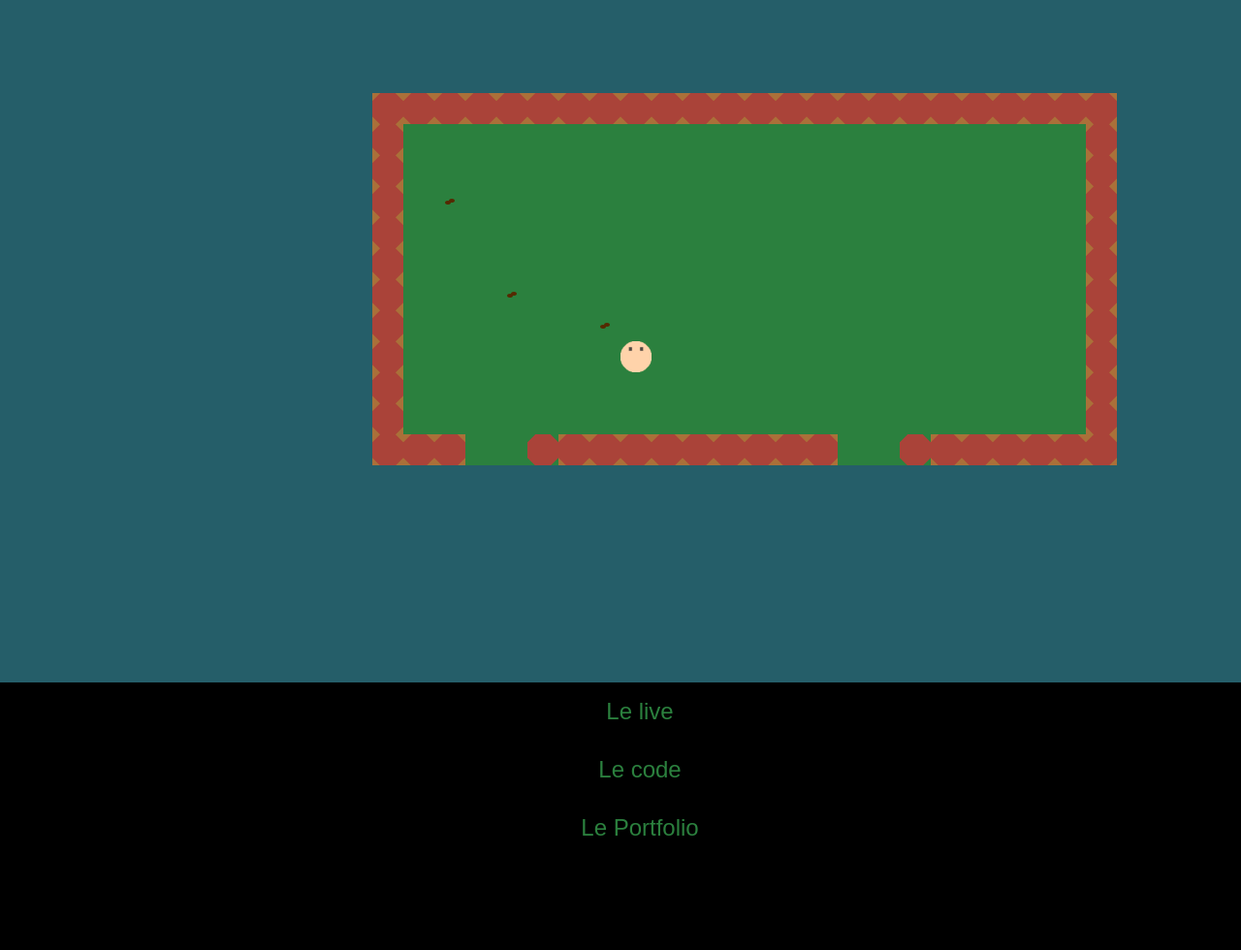
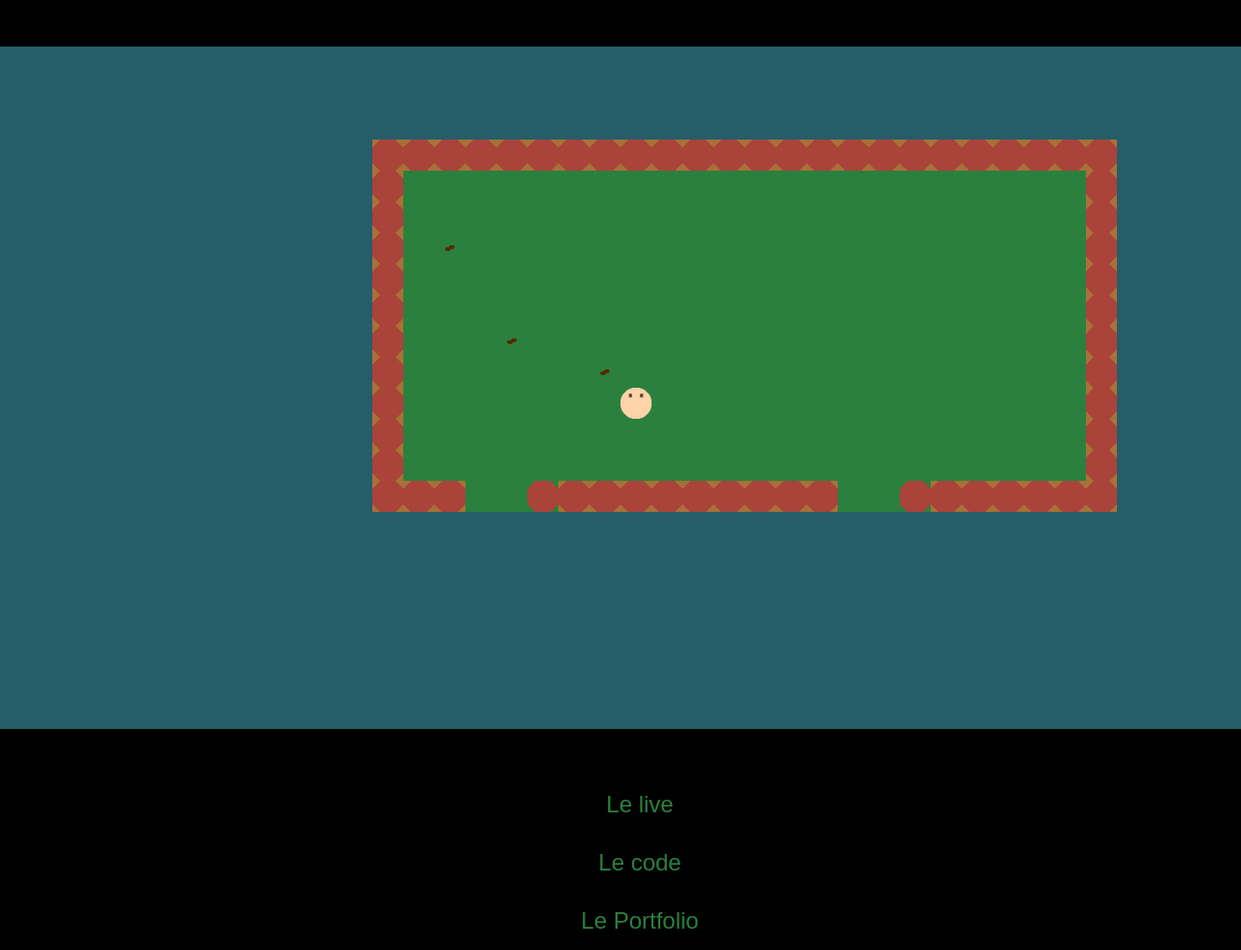
Before and after one commit to Eviber/islands, a plain HTML site: page index.html in a window 1280 px wide. Shown: the whole page at 97% size. Before the commit the page ends 884 px from the top, so only its background shows below. Drawn offline with Linux system fonts and the light colour scheme.

Commit message:
better layout

```diff
--- a/index.html
+++ b/index.html
@@ -13,7 +13,9 @@
     <script src="scroll.js"></script>
   </head>
   <body>
-    <canvas id="demo" width="1280" height="704"></canvas>
+    <div class="container">
+      <canvas id="demo" width="1280" height="704"></canvas>
+    </div>
     <p>
       <ul>
         <li><a href="https://twitch.tv/eviber">Le live</a></li>
--- a/style.css
+++ b/style.css
@@ -7,6 +7,12 @@ body {
 * {
   margin: 0;
   margin: 0rem;
+}
+
+.container {
+  display: grid;
+  align-items: center;
+  height: 100vh;
 }
 
 canvas {
@@ -19,7 +25,6 @@ a {
 	color: #2b803e;
 	text-decoration: none;
 	display: block;
-	height: 100%;
 	padding: 1rem;
 }
 
```
